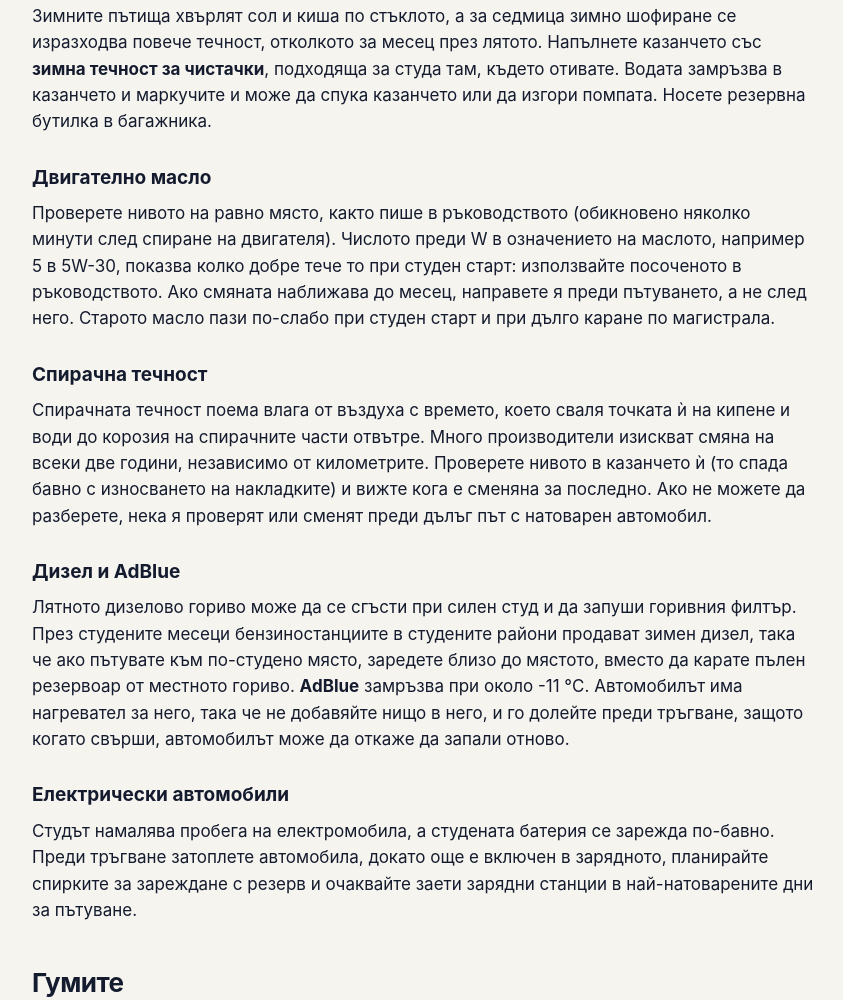
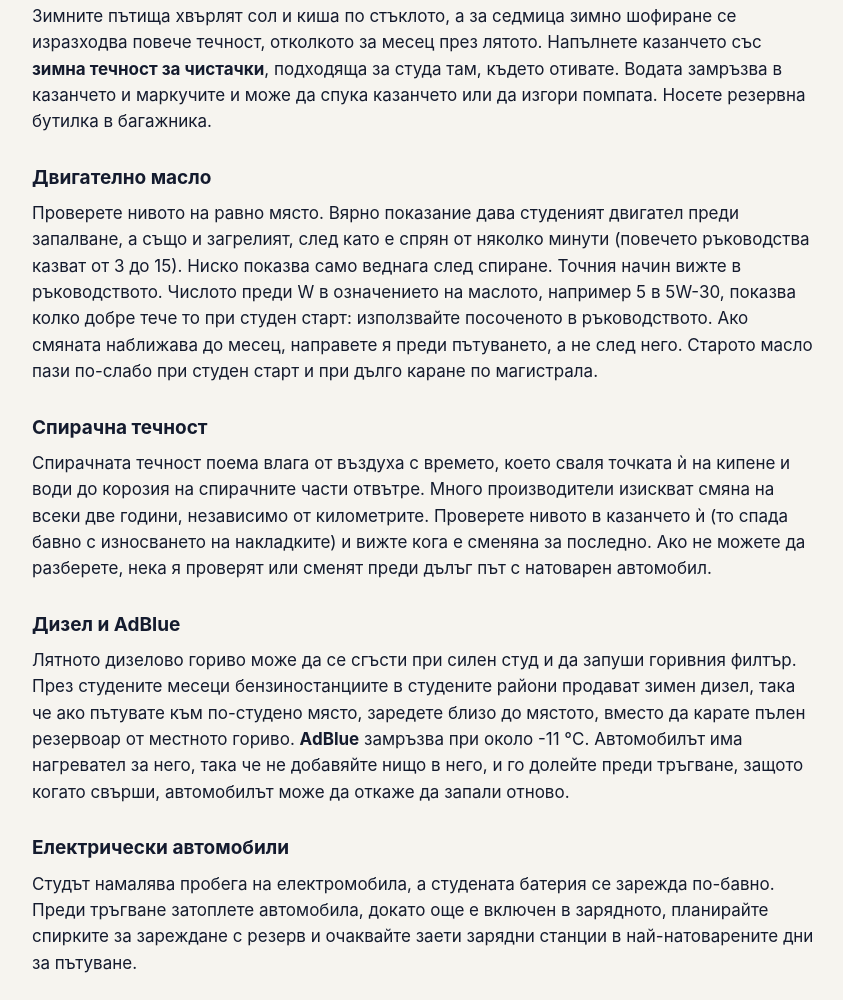
Before and after one commit to emog/CarStamp-landing, a plain HTML site: page public/bg/blog/winter-car-check-holidays/index.html in a window 1280 px wide. Shown: the part 1212-2212 px from the top of the page, without its empty margins (314-1157 px from the left). Drawn offline with Linux system fonts and the light colour scheme.

Commit message:
Blog: oil level check, cold or warm

```diff
--- a/public/bg/blog/winter-car-check-holidays/index.html
+++ b/public/bg/blog/winter-car-check-holidays/index.html
@@ -200,7 +200,7 @@
 <h3>Течност за чистачки</h3>
 <p>Зимните пътища хвърлят сол и киша по стъклото, а за седмица зимно шофиране се изразходва повече течност, отколкото за месец през лятото. Напълнете казанчето със <strong>зимна течност за чистачки</strong>, подходяща за студа там, където отивате. Водата замръзва в казанчето и маркучите и може да спука казанчето или да изгори помпата. Носете резервна бутилка в багажника.</p>
 <h3>Двигателно масло</h3>
-<p>Проверете нивото на равно място, както пише в ръководството (обикновено няколко минути след спиране на двигателя). Числото преди W в означението на маслото, например 5 в <span class="nowrap">5W-30</span>, показва колко добре тече то при студен старт: използвайте посоченото в ръководството. Ако смяната наближава до месец, направете я преди пътуването, а не след него. Старото масло пази <span class="nowrap">по-слабо</span> при студен старт и при дълго каране по магистрала.</p>
+<p>Проверете нивото на равно място. Вярно показание дава студеният двигател преди запалване, а също и загрелият, след като е спрян от няколко минути (повечето ръководства казват от 3 до 15). Ниско показва само веднага след спиране. Точния начин вижте в ръководството. Числото преди W в означението на маслото, например 5 в <span class="nowrap">5W-30</span>, показва колко добре тече то при студен старт: използвайте посоченото в ръководството. Ако смяната наближава до месец, направете я преди пътуването, а не след него. Старото масло пази <span class="nowrap">по-слабо</span> при студен старт и при дълго каране по магистрала.</p>
 <h3>Спирачна течност</h3>
 <p>Спирачната течност поема влага от въздуха с времето, което сваля точката ѝ на кипене и води до корозия на спирачните части отвътре. Много производители изискват смяна на всеки две години, независимо от километрите. Проверете нивото в казанчето ѝ (то спада бавно с износването на накладките) и вижте кога е сменяна за последно. Ако не можете да разберете, нека я проверят или сменят преди дълъг път с натоварен автомобил.</p>
 <h3>Дизел и AdBlue</h3>
```
Also changed, not shown: public/blog/winter-car-check-holidays/index.html (+1 -1 lines).
